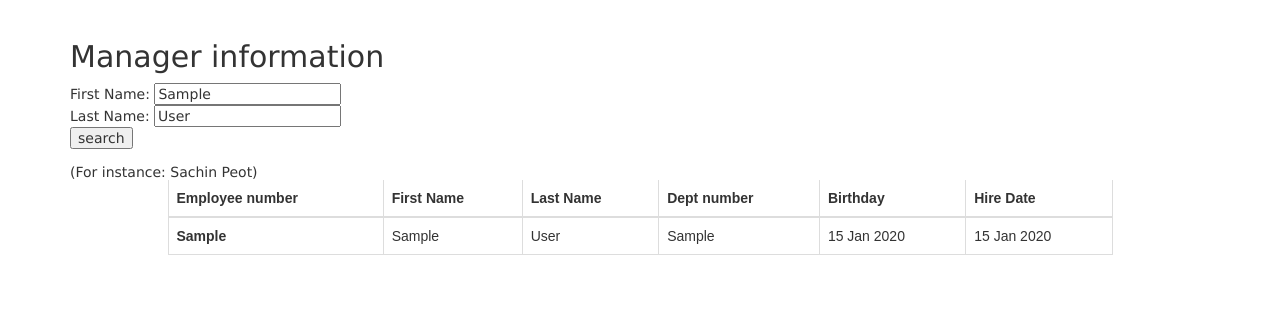
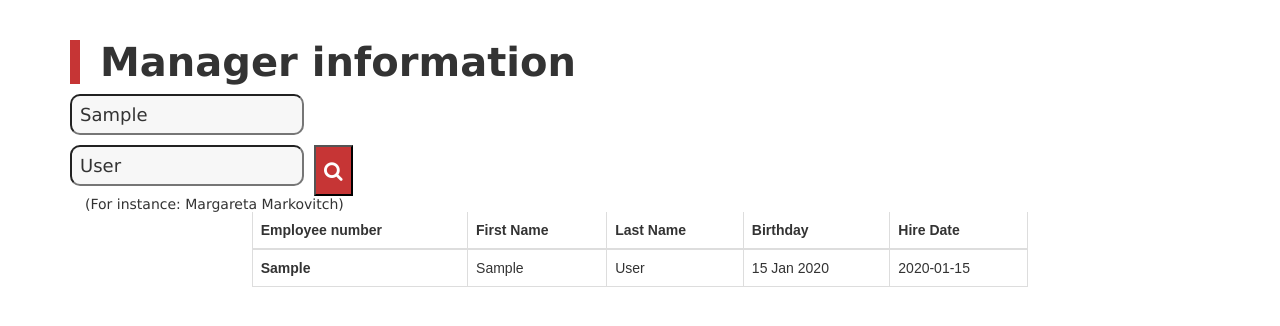
Before and after one commit to yunjunma/Enterprise172, a Node project: template views/managers.hbs in a window 1280 px wide. Shown: the part 102-428 px from the top of the page. Run offline with Node 20 templates, Linux system fonts and the light colour scheme; the template is opened without the code that fills it: most values are stand-ins (such as "Sample title", 1, 10 or a date in 2020); some libraries are stand-ins or nearby versions.

Commit message:
UI design update for several pages

```diff
--- a/public/stylesheets/style.css
+++ b/public/stylesheets/style.css
@@ -69,3 +69,11 @@ nav a {
   font-size: 16px;
   margin: 0px 10;
 }
+
+h2
+{
+  border-left: solid 10px #c63535;
+  padding-left: 20px;
+  font-weight: bold;
+  font-size: 40px;
+}
--- a/routes/managers.js
+++ b/routes/managers.js
@@ -5,7 +5,7 @@ var connection = require('../config/connection')
 router.post('/', function (req, res) {
   var lastname = req.body.s_lastname;
   var firstname = req.body.s_firstname;
-  var sql = "SELECT * FROM employees, dept_manager";
+  var sql = 'SELECT *,DATE_FORMAT(birth_date, "%d/%m/%Y") AS birthday, DATE_FORMAT(hire_date, "%d/%m/%Y" ) AS hiredate FROM employees, dept_manager';
 
   if (lastname) {
       sql += " and last_name='" + lastname + "' ";
@@ -18,6 +18,7 @@ router.post('/', function (req, res) {
   sql += " and employees.emp_no = dept_manager.emp_no"
   sql = sql.replace("and","where");
   connection.query(sql, function (err, rows) {
+      console.log(sql);
       if (err) {
           res.end("Error：", err)
       } else {
@@ -29,7 +30,7 @@ router.post('/', function (req, res) {
 /* GET home page. */
 router.get('/', function(req, res, next) {
 
-  connection.query('SELECT * FROM employees, dept_manager where employees.emp_no = dept_manager.emp_no limit 100', function (err, rows){
+  connection.query('SELECT *, DATE_FORMAT(birth_date,"%d/%m/%Y") AS birthday, DATE_FORMAT(hire_date,"%d/%m/%Y") AS hiredate FROM employees, dept_manager where employees.emp_no = dept_manager.emp_no limit 100', function (err, rows){
     if (err) throw err;
     console.log(rows);
     res.render('managers', { employees:rows });
--- a/views/dashboard.hbs
+++ b/views/dashboard.hbs
@@ -43,7 +43,7 @@
     </div>
 </div> --}}
 
-   <center><h2>Information</h2></center>
+   <center><h3>Information</h3></center>
 
         <table>
           <tr>
@@ -73,7 +73,7 @@
 </table>
 
         <table>
-                <center><h2>Employees Hired Throughout The Years</h2></center>
+                <center><h3>Employees Hired Throughout The Years</h3></center>
 
                 <tr>
                   <th>Year</th>
--- a/views/index.hbs
+++ b/views/index.hbs
@@ -1,6 +1,6 @@
 <div class="container">
     <div class="row">
-        <h1>Home Page</h1>
+        {{!-- <h1>Home Page</h1> --}}
         <div class="col-md-2"></div>
         <div class="col-md-8"></div>
 
--- a/views/managers.hbs
+++ b/views/managers.hbs
@@ -1,36 +1,78 @@
+<style>
+input:focus
+{
+    outline:none;
+}
+
+input[type="text"]
+{
+    width: 20%;
+    font-size: 18px;
+    border-radius: 10px;
+    background-color: #f7f7f7;
+    padding: 8px;
+    display: inline-block;
+    margin-right: 10px;
+    margin-bottom: 10px;
+}
+
+button{
+    background-color: #c63535;
+    padding: 8px;
+    font-size: 20px;
+    color: white;
+    transition: 0.3s
+}
+
+
+button:hover
+{
+    background-color: #912525;
+}
+
+
+</style>
+
 <div class="container">
     <div class="row">
         <h2>Manager information</h2>
         <form action="/managers" method="post">
-            <div class="form-group">
+            {{!-- <div class="form-group">
                 First Name: <input type="text" name="s_firstname" value="{{s_firstname}}"><br>
                 Last Name: <input type="text" name="s_lastname" value="{{s_lastname}}"><br>
-                <input type="submit" value="search">
+                <input type="submit" value="search"> --}}
+                <div style="display: flex;">
+                    <input style="" type="text" name="s_firstname" placeholder="Search by First Name..." value="{{s_firstname}}" /><br />
+                </div>
+                <div style="display: flex;">
+                    <input type="text" name="s_lastname" placeholder="Search by Last Name..." value="{{s_lastname}}" /><br />
+                    <button class="search" type="submit">
+                        <i class="fa fa-search"></i></button>
+                </div>
             </div>
         </form>
-        (For instance: Sachin Peot)
+        (For instance: Margareta Markovitch)
     </div>
 </div>
 
 <div class="row">
-    <div class="col-md-1"></div>
-    <div class="col-md-10">
+    <div class="col-md-2"></div>
+    <div class="col-md-8">
         <table class="table table-hover">
             <thead>
                 <tr>
                     <th scope="col">Employee number</th>
                     <th scope="col">First Name</th>
                     <th scope="col">Last Name</th>
-      <th scope="col">Dept number</th>
                     <th scope="col">Birthday</th>
                     <th scope="col">Hire Date</th>
                     {{!--
-    emp_no      INT             NOT NULL,
-    birth_date  DATE            NOT NULL,
-    first_name  VARCHAR(14)     NOT NULL,
-    last_name   VARCHAR(16)     NOT NULL,
-    gender      ENUM ('M','F')  NOT NULL,
-    hire_date   DATE            NOT NULL, --}}
+                    emp_no INT NOT NULL,
+                    birth_date DATE NOT NULL,
+                    first_name VARCHAR(14) NOT NULL,
+                    last_name VARCHAR(16) NOT NULL,
+                    gender ENUM ('M','F') NOT NULL,
+                    hire_date DATE NOT NULL, --}}
                 </tr>
             </thead>
             <tbody>
@@ -39,9 +81,8 @@
                     <th scope="row">{{this.emp_no}}</th>
                     <td>{{this.first_name}}</td>
                     <td>{{this.last_name}}</td>
-      <td>{{this.dept_no}}</td>
-      <td>{{this.birth_date}}</td>
-      <td>{{this.hire_date}}</td>
+                    <td>{{this.birthday}}</td>
+                    <td>{{this.hiredate}}</td>
                 </tr>
                 {{/each}}
             </tbody>
--- a/views/twitter.hbs
+++ b/views/twitter.hbs
@@ -1,5 +1,5 @@
 <style>
-    input:focus {
+input:focus {
     outline:none;
 }
 
```
Also changed, not shown: routes/employees.js (+4 -3 lines), views/employee.hbs (+50 -11 lines), views/employees.hbs (+50 -10 lines). Lines whose indentation alone changed are shown as unchanged.
